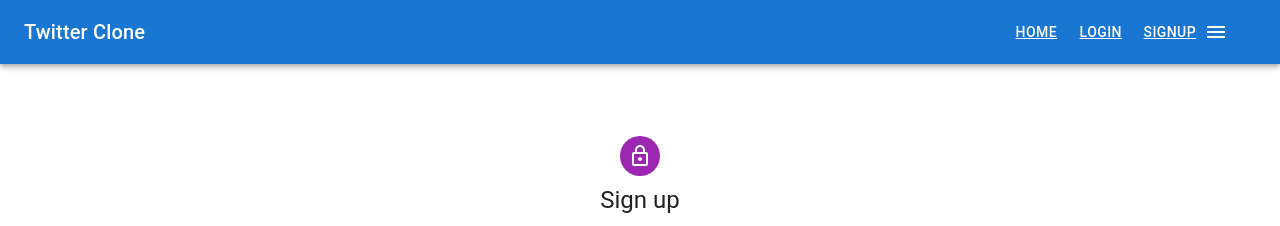
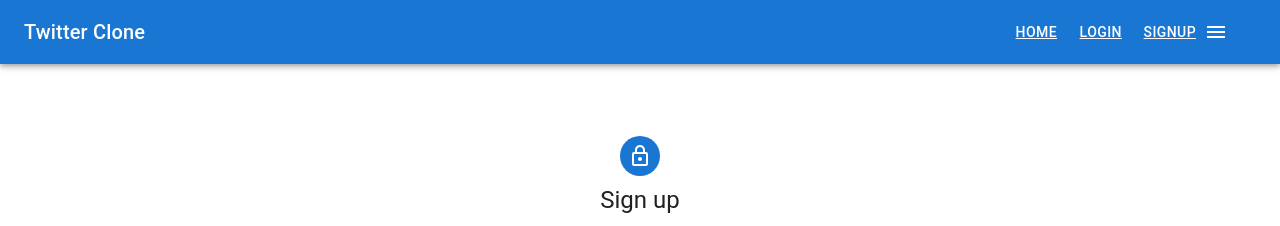
Before and after one commit to dpkerins/Twitter-Clone, a React (Create React App) app: page /signup in a window 1280 px wide. Shown: the top 226 px of the page. Built offline with nearby package versions, Linux system fonts and the light colour scheme.

Commit message:
changing signup logo color

```diff
--- a/src/SignUp.js
+++ b/src/SignUp.js
@@ -62,7 +62,7 @@
             alignItems: 'center',
           }}
         >
-          <Avatar sx={{ m: 1, bgcolor: 'secondary.main' }}>
+          <Avatar sx={{ m: 1, bgcolor: 'primary.main' }}>
             <LockOutlinedIcon />
           </Avatar>
           <Typography component="h1" variant="h5">
```
